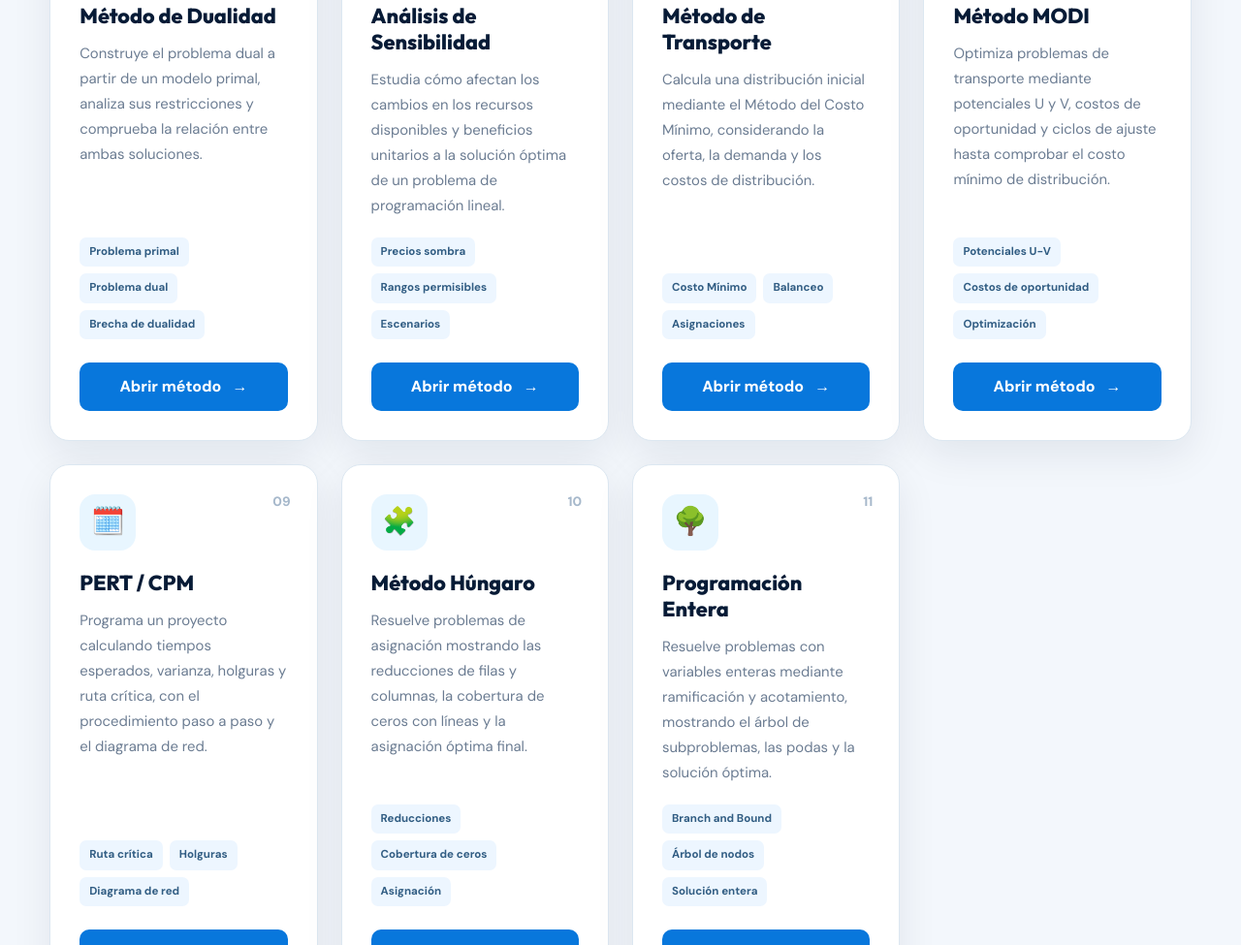
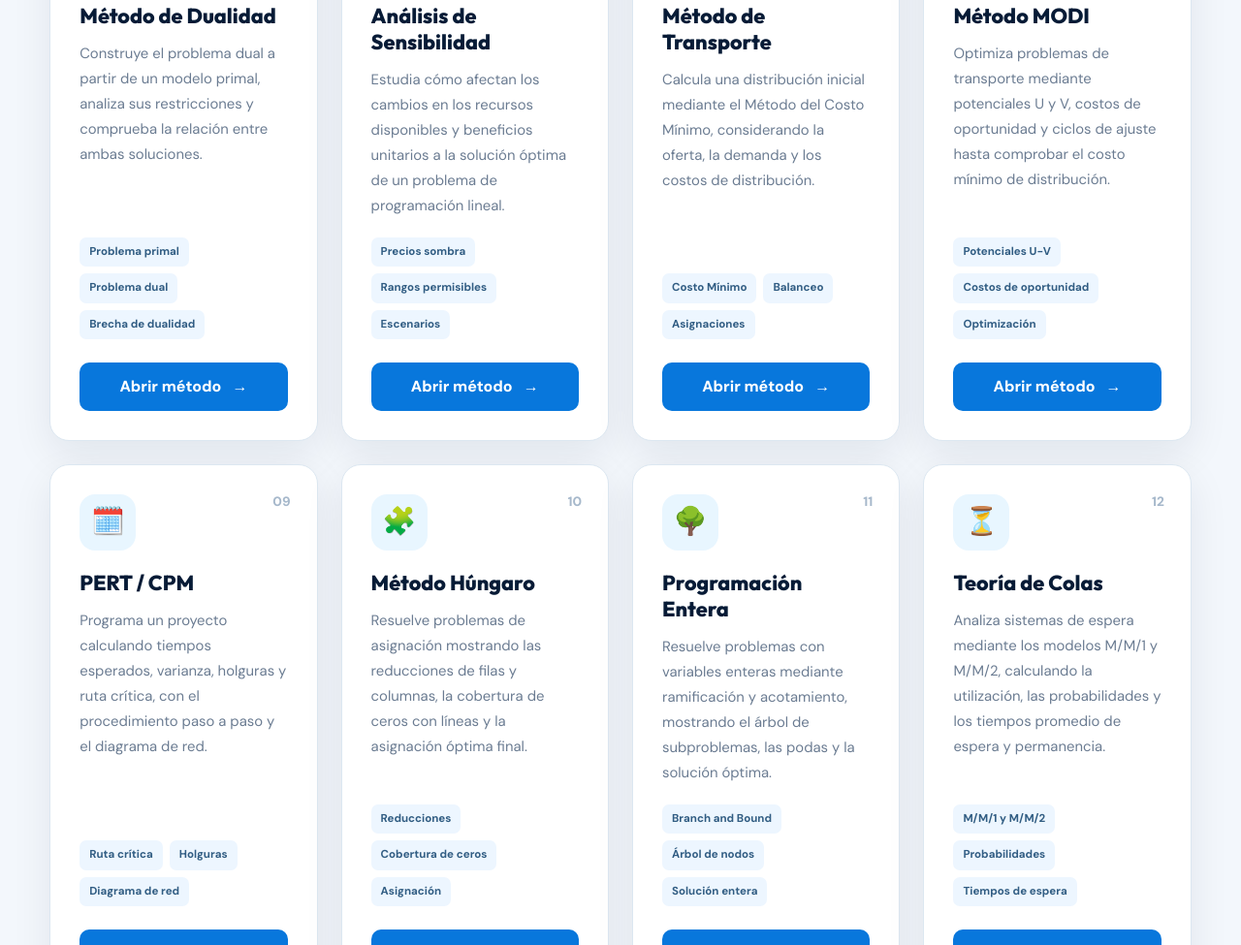
Before and after one commit to ZvRoberto/AguaSalvavidas-FaseII, a website: page public_html/index.html in a window 1280 px wide. Shown: the part 1825-2800 px from the top of the page at 97% size. Drawn offline with Linux system fonts and the light colour scheme.

Commit message:
Fase III: Agregar Teoria de Colas al menu principal

```diff
--- a/public_html/index.html
+++ b/public_html/index.html
@@ -88,7 +88,7 @@
             <div class="hero-estadisticas">
 
                 <div>
-                    <strong>11</strong>
+                    <strong>12</strong>
                     <span>Métodos disponibles</span>
                 </div>
 
@@ -497,6 +497,38 @@
 
 </article>
 
+<!-- =====================================
+     12 - TEORÍA DE COLAS (FASE III)
+     ===================================== -->
+
+<article class="tarjeta">
+
+    <div class="numero">12</div>
+
+    <div class="icono">⏳</div>
+
+    <h3>Teoría de Colas</h3>
+
+    <p>
+        Analiza sistemas de espera mediante los modelos
+        M/M/1 y M/M/2, calculando la utilización,
+        las probabilidades y los tiempos promedio
+        de espera y permanencia.
+    </p>
+
+    <div class="caracteristicas">
+        <span>M/M/1 y M/M/2</span>
+        <span>Probabilidades</span>
+        <span>Tiempos de espera</span>
+    </div>
+
+    <button type="button"
+            onclick="window.location.href='paginas/colas.html'">
+        Abrir método &nbsp; →
+    </button>
+
+</article>
+
         </section>
 
 
@@ -507,7 +539,7 @@
         <section class="informacion" id="informacion">
 
             <div>
-                <strong>11</strong>
+                <strong>12</strong>
                 <span>Métodos disponibles</span>
             </div>
 
```
